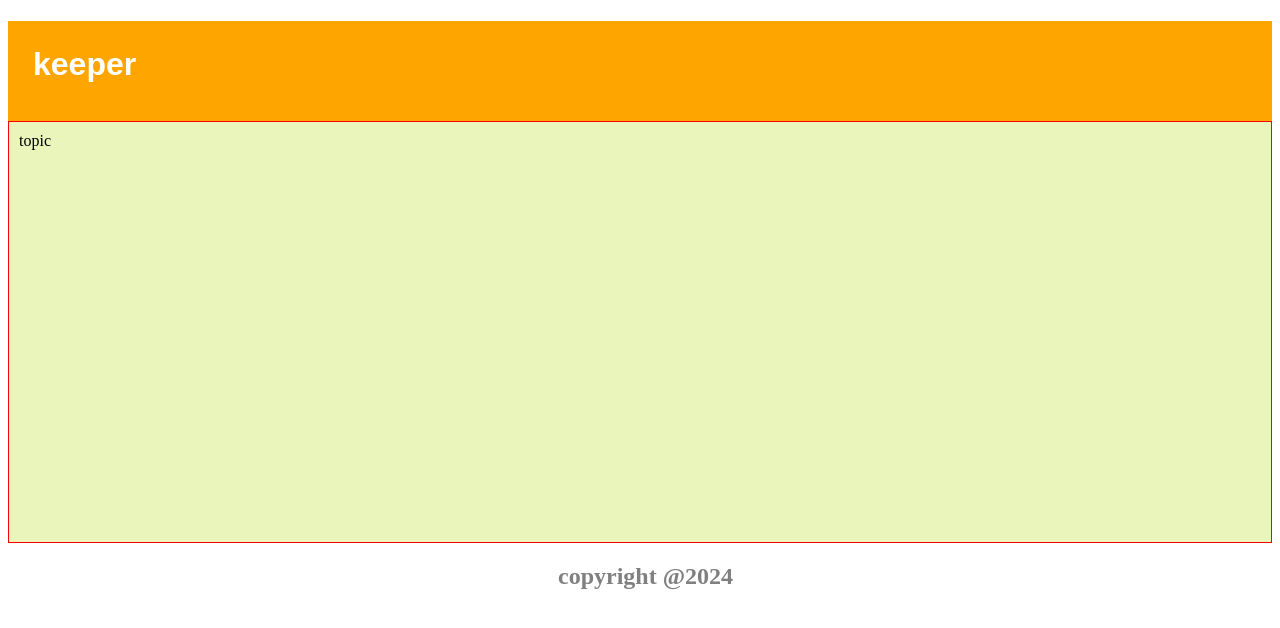
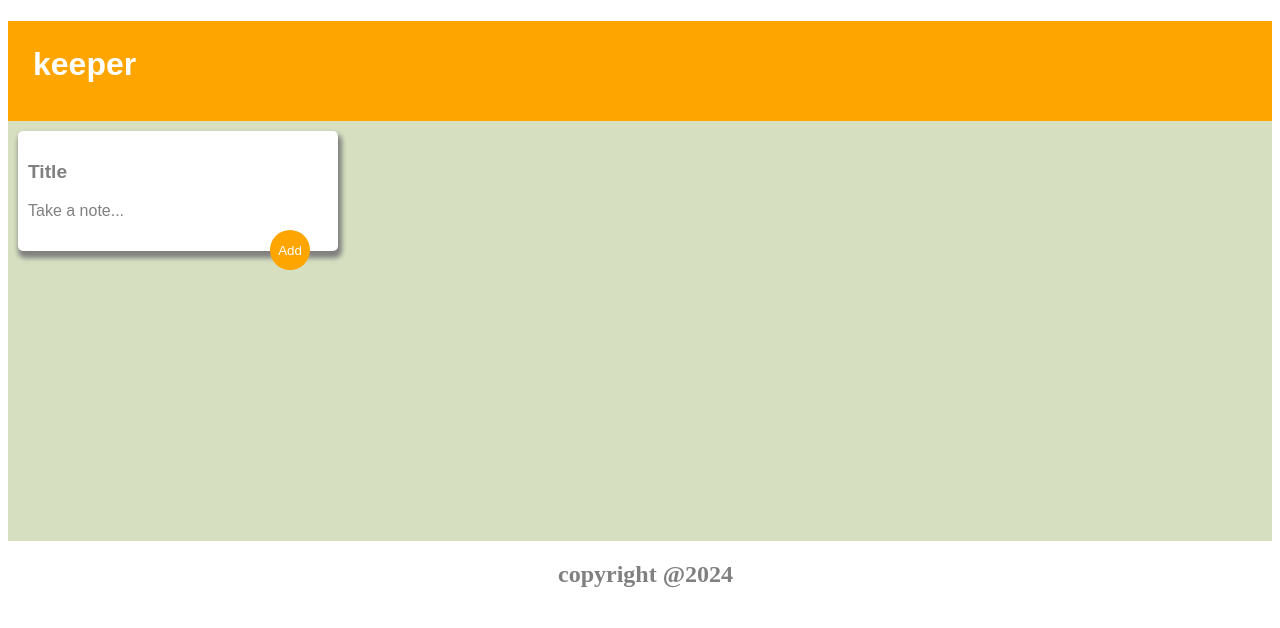
Before and after one commit to alizadehf-laya/first-react-task1, a React (Vite) app: page / in a window 1280 px wide. Shown: the top 628 px of the page. Built offline with nearby package versions, Linux system fonts and the light colour scheme.

Commit message:
first step has done

```diff
--- a/src/components/body/Body.jsx
+++ b/src/components/body/Body.jsx
@@ -3,7 +3,11 @@ const Main= () =>{
     return(
         <>
         <div  className={styles.note}>
-            topic
+            <div className={styles.fnote}>
+                <p className={styles.ptag}>Title</p>
+                <p>Take a note...</p>
+                <button type="submit" className={styles.Badd}>Add</button>
+            </div>
         </div>
         </>
     )
--- a/src/components/body/body.module.css
+++ b/src/components/body/body.module.css
@@ -1,6 +1,32 @@
 .note{
-    background-color: rgb(234, 245, 187);
+    background-color: rgb(214, 224, 192);
     padding: 10px;
     height: 400px;
-    border: 1px solid red;
 }
+.fnote{
+    width: 300px;
+    height: 100px;
+    background-color: white;
+    box-shadow:  2px 5px 5px 2px gray;
+    padding: 10px;
+    border-radius: 5px;
+    color: gray;
+    font-family: sans-serif;
+
+}
+.ptag{
+    font-size: larger;
+    font-weight: bolder;
+}
+.Badd{
+    width: 40px;
+    height: 40px;
+    border-radius: 50%;
+    color: white;
+    background-color: orange;
+    border: none;
+    cursor: pointer;
+    position: absolute;
+    top: 230px;
+    left: 270px;
+}
```
